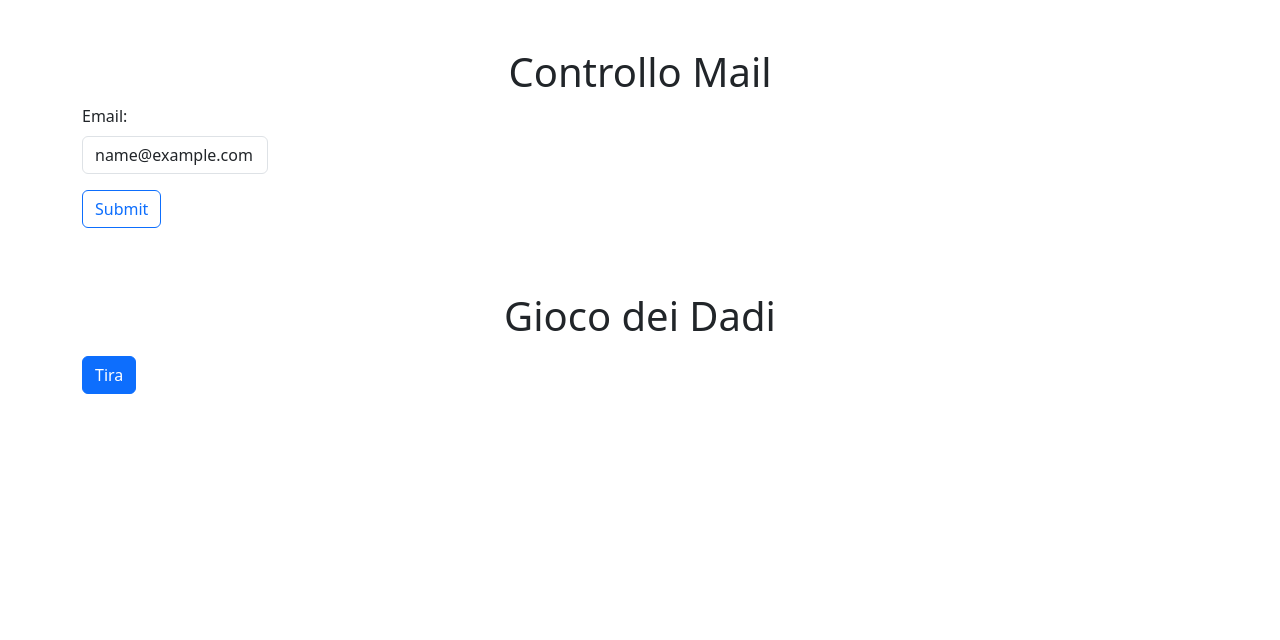
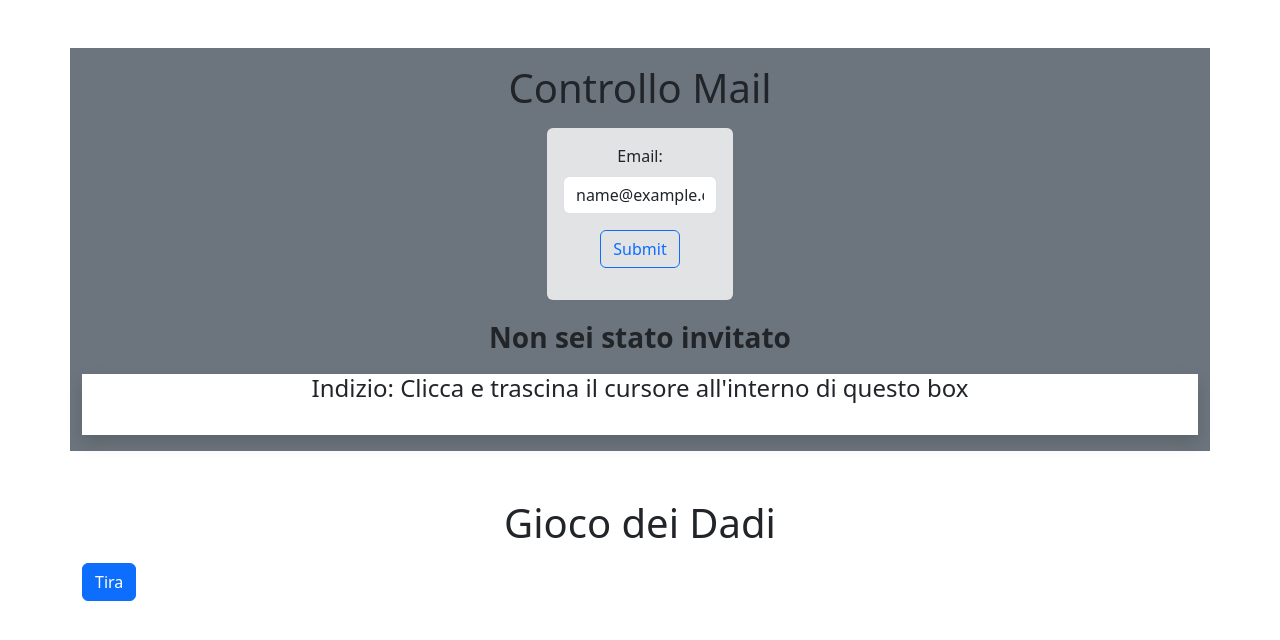
Before and after one commit to alessandrodaniello105/js-mail-dadi, a plain HTML site: page index.html in a window 1280 px wide. Both pictures are taken after typing "name@example.com" into the empty fields and a click on the button "Submit". Drawn offline with nearby package versions, Linux system fonts and the light colour scheme.

Commit message:
[edit]: README; [add]: mail out. msg., hint box

```diff
--- a/index.html
+++ b/index.html
@@ -13,17 +13,28 @@
 </head>
 <body>
 
-  <div class="container my-5">
+  <div class="container text-center my-5 py-3 bg-secondary">
 
-    <h1 class="text-center">Controllo Mail</h1>
+    <h1 class="mb-3">Controllo Mail</h1>
 
-    <div class="col-2">
+    <!-- INPUT FORM -->
+    <div class="col-2 offset-5 bg-secondary-subtle rounded p-3 text-center">
 
       <label class="form-label" for="email-user-id">Email:</label>
       <input class="form-control " type="email" name="email-user" id="email-user-id" placeholder="Scrivi qui la tua e-mail">
 
       <button type="submit" class="btn btn-outline-primary my-3" id="button-emails"> Submit</button>
 
+    </div>
+    <!-- /INPUT FORM -->
+
+    <!-- OUTPUT MESSAGE -->
+    <div class="col fw-bold fs-3 my-3" id="output-mails"></div>
+    <!-- /OUTPUT MESSAGE -->
+
+    <div class="col shadow bg-white" id="hint">
+      <h4>Indizio: Clicca e trascina il cursore all'interno di questo box</h4>
+      <span class="text-white">Prova ad inserire tutor@boolean.it</span>
     </div>
 
 
--- a/js/script.js
+++ b/js/script.js
@@ -4,6 +4,8 @@
 // 1. Creo un array(lista) delle email registrate
 
 const emailRegistered = ['tutor@boolean.it'];
+const outputMails = document.getElementById('output-mails');
+
 
 // 2. Creo un input dove chiedo la mail dell'utente
 
@@ -12,39 +14,30 @@ let emailUser, message;
 
 
 // 4. Verifico se l'email inserita dall'utente è presente nella lista delle email registate
-
 let emailVerify = false;
 
-// 4bis. Creo un pulsante che mi faccia partire la verifica
+// 5. Creo un pulsante che mi faccia partire la verifica
 const buttonMails = document.getElementById('button-emails');
 
 buttonMails.addEventListener('click', function(){
+
   emailUser = document.getElementById('email-user-id').value;
-
-  console.log(emailUser)
-
-});
-
-
-
-
   if (emailRegistered.includes(emailUser)) {
 
-  // 5. Se è presente: lo lascio entrare e stampo il relativo messaggio
+    // 6. Se è presente: lo lascio entrare e stampo il relativo messaggio
     message = 'Puoi entrare';
     emailVerify = true;
 
   } else {
 
-  // 6. Se non è presente: non lo lascio entrare e stampo il relativo messaggio
+    // 7. Se non è presente: non lo lascio entrare e stampo il relativo messaggio
     message = 'Non sei stato invitato';
-
+    emailVerify = false;
   }
 
-console.log(message)
+  outputMails.innerHTML = message;
+});
 
-
-console.log('-------- DIVISIONE DA RIMUOVERE --------')
 
 
 /****************
@@ -64,7 +57,7 @@ buttonDices.addEventListener('click', function(){
   numUser = Math.ceil(Math.random() * 6 );
 
   // 4. Verifico i due numeri estratti
-  // 5. se i numeri estratti sono uguali tira di nuovo
+  // 5. Se i numeri estratti sono uguali tira di nuovo
   if (numPC === numUser) {
 
     numPC = Math.ceil(Math.random() * 6 );
```
Also changed, not shown: 1 other file. Lines whose indentation alone changed are shown as unchanged.
